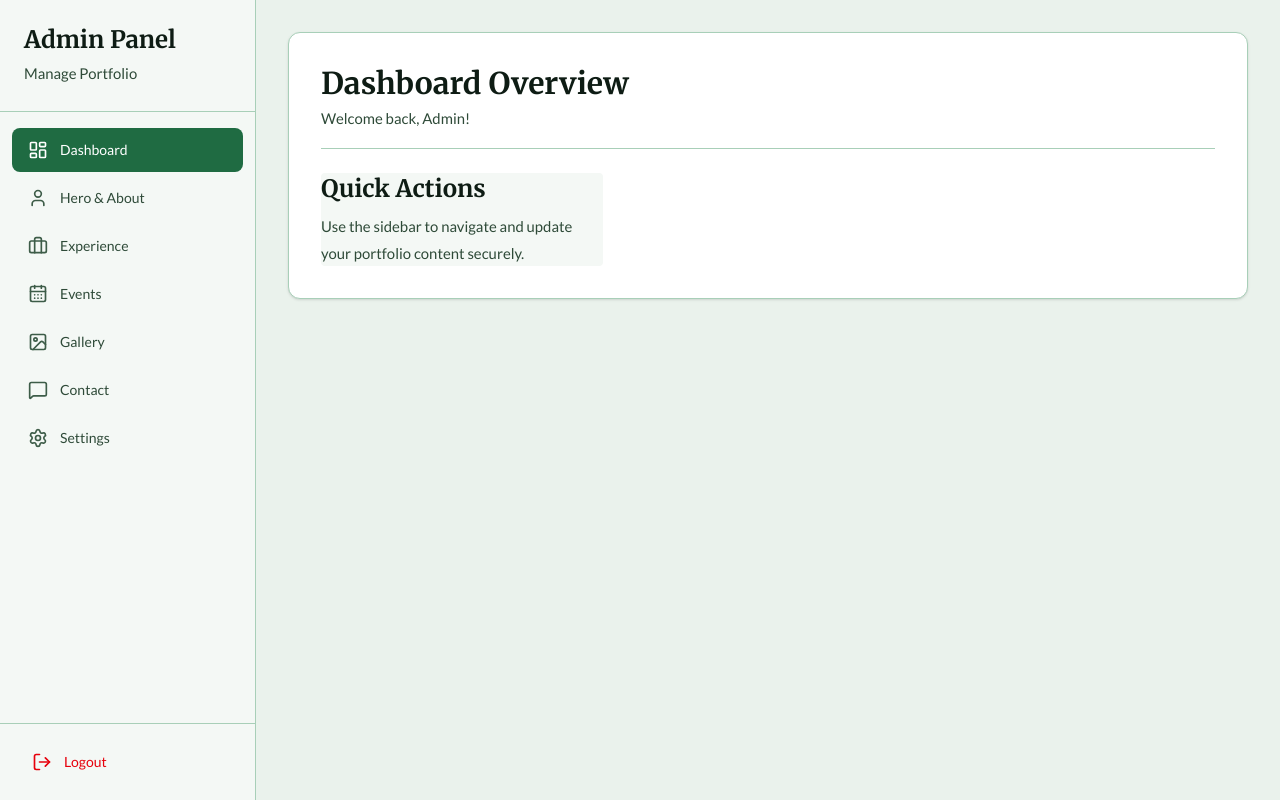
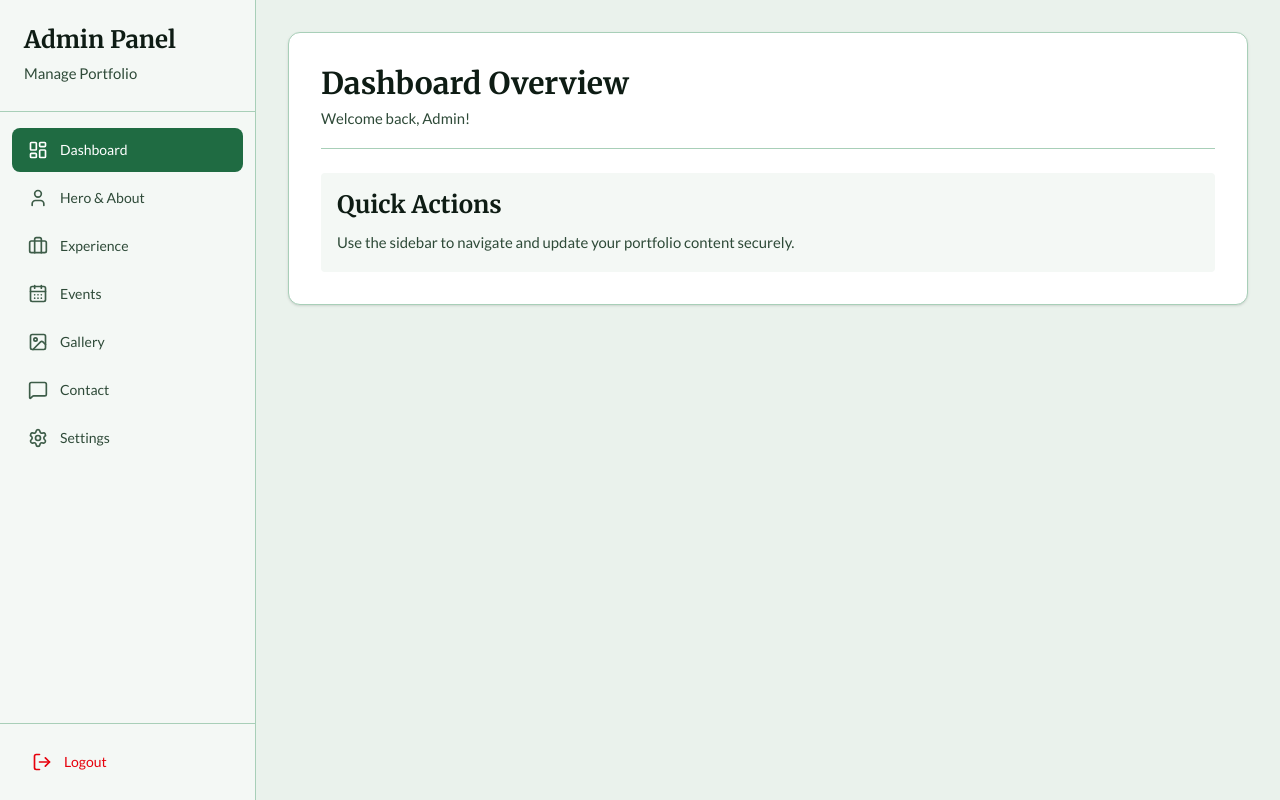
Before and after one commit to iqbalhossen0483/rubaya-portfolio, a Next.js app: page /admin in a window 1280 px wide. Built offline with nearby package versions, Linux system fonts and the light colour scheme; no server answers.

Commit message:
dashboard made one column

```diff
--- a/app/(admin)/admin/page.tsx
+++ b/app/(admin)/admin/page.tsx
@@ -19,8 +19,7 @@ export default function AdminDashboard() {
         </Typography>
       </div>
 
-      <div className="grid grid-cols-1 md:grid-cols-2 lg:grid-cols-3 gap-6">
-        <Card className="bg-background-main border-border-custom">
+      <Card className="bg-background-main border-border-custom p-4">
         <Typography variant="h4" className="text-accent mb-2">
           Quick Actions
         </Typography>
@@ -30,6 +29,5 @@ export default function AdminDashboard() {
         </Typography>
       </Card>
     </div>
-    </div>
   );
 }
```
Lines whose indentation alone changed are shown as unchanged.
